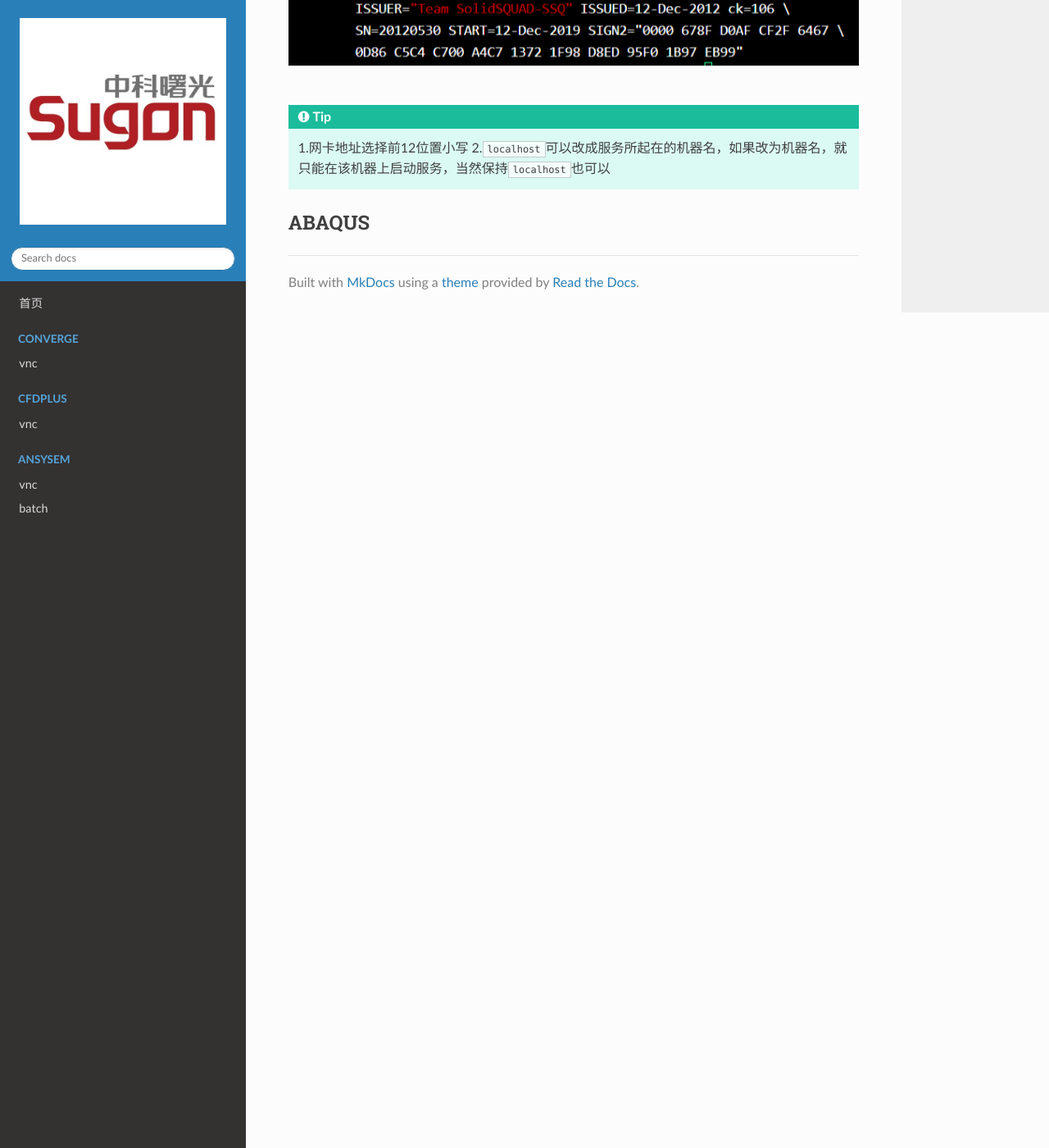
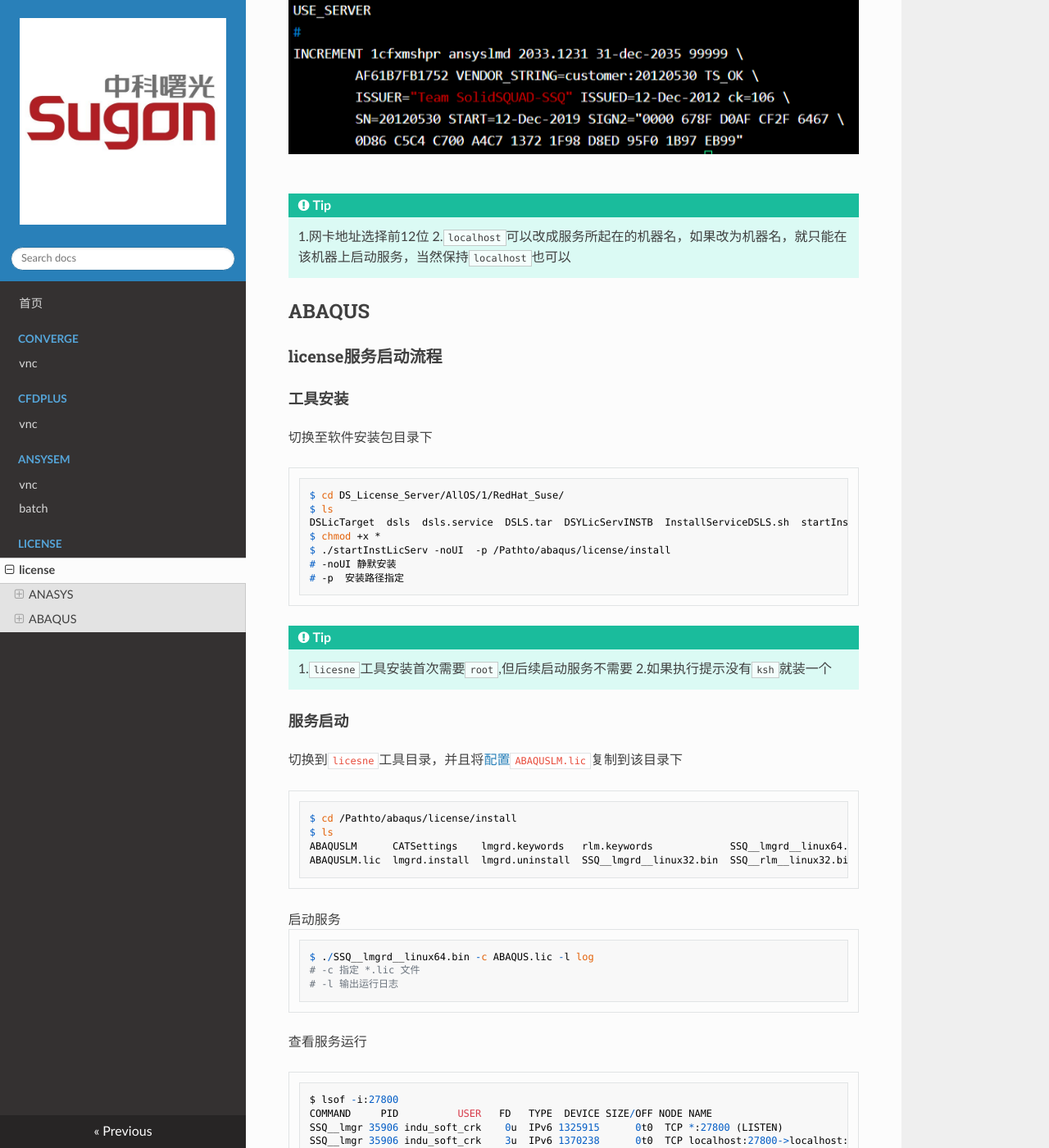
Before and after one commit to sugon-docs/engineering, an MkDocs documentation site: the page built from docs/license/startLicense.md, in a window 1280 px wide and 1400 px high, scrolled down 3165 px. Shown: the whole window at 82% size. Built offline with MkDocs 1.6.1, drawn with Linux system fonts in a browser that asks for light colours; nearby versions of some CDN libraries; some of the changed text lies outside the part shown.

Commit message:
feat:ABAQUS license

````diff
--- a/docs/license/startLicense..md
+++ b/docs/license/startLicense.md
@@ -83,7 +83,7 @@
 
 <div style="page-break-after: always;"></div> <!-- 强制分页 -->
 
-#### ansyslmd.lic文件配置<div id="font1"></div>
+#### ansyslmd.lic文件配置 <div id="font1"></div>
 一般安装包里会有`license.txt`文件，复制一份成`ansyslmd.lic`即可，需要修改所起服务的端口以及网卡地址，端口选一个没有被占用的就行，默认的`1055`也可以，网卡地址可以使用`ifconfig`查询，一般选择一个`ib`网卡的
 ```bash
 $ ifconfig
@@ -92,10 +92,101 @@
 ![license文件](./attachment/ansyslmlc.png)
 
 !!! tip
-    1.网卡地址选择前12位置小写
+    1.网卡地址选择前12位
     2.`localhost`可以改成服务所起在的机器名，如果改为机器名，就只能在该机器上启动服务，当然保持`localhost`也可以
 
 <div style="page-break-after: always;"></div> <!-- 强制分页 -->
 
 ## ABAQUS
-###
+### license服务启动流程
+#### 工具安装
+切换至软件安装包目录下
+```bash
+$ cd DS_License_Server/AllOS/1/RedHat_Suse/
+$ ls
+DSLicTarget  dsls  dsls.service  DSLS.tar  DSYLicServINSTB  InstallServiceDSLS.sh  startInstLicServ
+$ chmod +x *
+$ ./startInstLicServ -noUI  -p /Pathto/abaqus/license/install
+# -noUI 静默安装
+# -p  安装路径指定
+```
+!!! tip
+    1.`licesne`工具安装首次需要`root`,但后续启动服务不需要
+    2.如果执行提示没有`ksh`就装一个
+
+<div style="page-break-after: always;"></div> <!-- 强制分页 -->
+
+#### 服务启动
+切换到`licesne`工具目录，并且将[配置](#font2)`ABAQUSLM.lic`复制到该目录下
+```bash
+$ cd /Pathto/abaqus/license/install
+$ ls
+ABAQUSLM      CATSettings    lmgrd.keywords   rlm.keywords             SSQ__lmgrd__linux64.bin  SSQ__rlm__linux64.bin
+ABAQUSLM.lic  lmgrd.install  lmgrd.uninstall  SSQ__lmgrd__linux32.bin  SSQ__rlm__linux32.bin
+```
+启动服务
+```bash
+$ ./SSQ__lmgrd__linux64.bin -c ABAQUS.lic -l log
+# -c 指定 *.lic 文件
+# -l 输出运行日志
+```
+<div style="page-break-after: always;"></div> <!-- 强制分页 -->
+
+查看服务运行
+```bash
+$ lsof -i:27800
+COMMAND     PID          USER   FD   TYPE  DEVICE SIZE/OFF NODE NAME
+SSQ__lmgr 35906 indu_soft_crk    0u  IPv6 1325915      0t0  TCP *:27800 (LISTEN)
+SSQ__lmgr 35906 indu_soft_crk    3u  IPv6 1370238      0t0  TCP localhost:27800->localhost:37666 (ESTABLISHED)
+ABAQUSLM  35916 indu_soft_crk    0u  IPv6 1325915      0t0  TCP *:27800 (LISTEN)
+ABAQUSLM  35916 indu_soft_crk    5u  IPv4 1370237      0t0  TCP localhost:37666->localhost:27800 (ESTABLISHED)
+
+tail -n 10 log
+ 9:20:16 (ABAQUSLM) IN: "parallel" acho3lnwgg@g01r4n11  (24 licenses)
+ 9:23:51 (ABAQUSLM) OUT: "cae" acho3lnwgg@a03r2n08
+ 9:23:51 (ABAQUSLM) 1782696231/0/6.22-1/0/9999/1/1/cae/23277/acho3lnwgg/unknown/a03r2n08
+ 9:35:08 (lmgrd) TIMESTAMP 6/29/2026
+ 9:35:53 (ABAQUSLM) OUT: "explicit" jianyijian@a01r2n15  (21 licenses)
+ 9:35:53 (ABAQUSLM) OUT: "parallel" jianyijian@a01r2n15  (32 licenses)
+ 9:35:53 (ABAQUSLM) 1782696953/0/6.22-1/0/9999/84/21/exp_par/21836/jianyijian/unknown/a01r2n15
+ 9:36:08 (ABAQUSLM) 1782696968/1/6.22-1/21/exp_par/21836/jianyijian/unknown/a01r2n15
+ 9:36:08 (ABAQUSLM) IN: "explicit" jianyijian@a01r2n15  (21 licenses)
+ 9:36:08 (ABAQUSLM) IN: "parallel" jianyijian@a01r2n15  (32 licenses)
+```
+
+<div style="page-break-after: always;"></div> <!-- 强制分页 -->
+#### 获取服务
+第一种方式是通过环境变量获取
+```bash
+export LM_LICENSE_FILE=27800@a09r4n01
+```
+第二种方式可以直接在安装目录下写好配置文件
+```bash
+cd /PathTo/abaqus2023/linux_a64/SMA/site/
+vim  EstablishedProductsConfig.ini
+```
+写入保存即可
+```bash
+LICENSE_SERVER_TYPE=flex
+FLEX_LICENSE_CONFIG=27800@a09r4n01
+```
+<div style="page-break-after: always;"></div> <!-- 强制分页 -->
+#### ABAQUSLM.lic文件配置  <div id="font2"></div>
+`ABAQUSLM.lic`文件里设置服务端口以及启动机器的名称即可
+```bash
+#
+#     DASSAULT SYSTEMES SIMULIA
+# ABAQUS / TOSCA / FE-SAFE / ISIGHT
+#             LICENSE FILE
+#
+#         TEAM SOLIDSQUAD-SSQ
+#              2020/11/25
+#
+SERVER this_host ID=20170101 27800
+VENDOR ABAQUSLM
+USE_SERVER
+#
+```
+!!! tip
+    1.`27800`为服务端口，启动前需保证该端口未被占用
+    2.`this_host`可以改成服务所起在的机器名，如果改为机器名，就只能在该机器上启动服务，当然保持`this_host`也可以
--- a/mkdocs.yml
+++ b/mkdocs.yml
@@ -47,3 +47,5 @@
   - ansysem:
     - vnc: ansysem/ansysem-vnc.md
     - batch: ansysem/ansysem-batch.md
+  - license:
+    - license: license/startLicense.md
````
Also changed, not shown: 1 other file.
